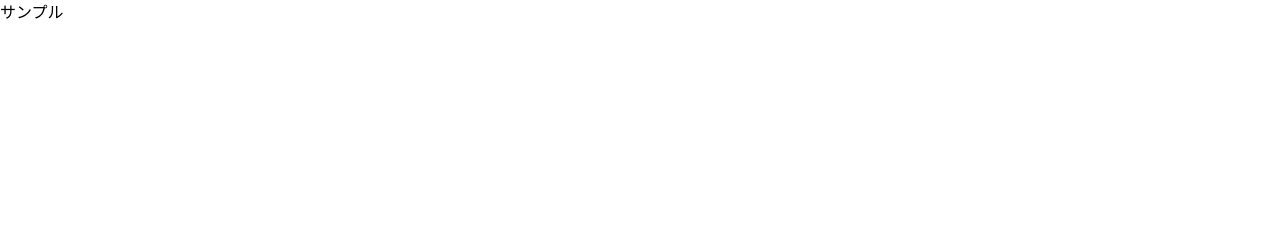
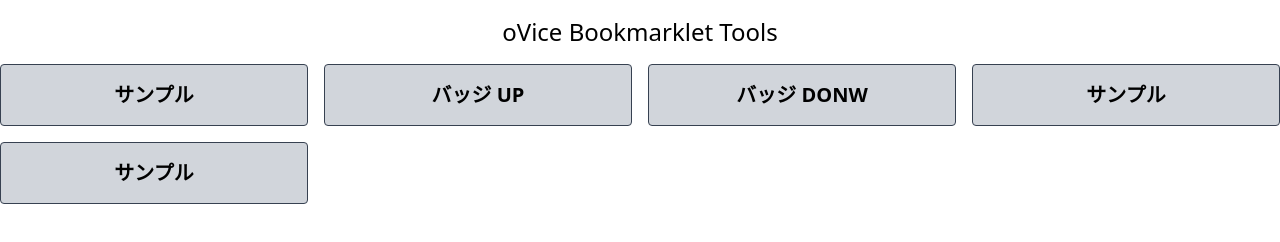
Before and after one commit to cti1650/ovice_bookmarklet_test, a website: page index.html in a window 1280 px wide. Drawn offline with nearby package versions, Linux system fonts and the light colour scheme.

Commit message:
badge編集用スクリプト追加

```diff
--- a/index.html
+++ b/index.html
@@ -7,10 +7,25 @@
     <title>Document</title>
     <script src="https://cdn.tailwindcss.com"></script>
 </head>
-<body class="min-w-screen min-h-screen">
+<body class="container mx-auto">
   <div class="w-full h-full flex flex-col justify-center">
-    <div>
-      <a href='javascript:(()=>{const e=document.title,s=document.createElement("script");s.src="https://cti1650.github.io/bookmarklet_test/src/sample.js",document.body.appendChild(s),document.body.removeChild(s)})();'>サンプル</a>
+    <h1 class="w-full text-center text-2xl py-4">oVice Bookmarklet Tools</h1>
+    <div class="grid grid-cols-2 md:grid-cols-4 grid-flow-row gap-4 text-center">
+      <div class="px-6 py-4 border border-gray-700 rounded bg-gray-300 text-xl font-bold">
+        <a href='javascript:(()=>{const e=document.title,s=document.createElement("script");s.src="https://cti1650.github.io/ovice_bookmarklet_test/src/sample.js",document.body.appendChild(s),document.body.removeChild(s)})();'>サンプル</a>
+      </div>
+      <div class="px-6 py-4 border border-gray-700 rounded bg-gray-300 text-xl font-bold">
+        <a href='javascript:(()=>{const e=document.title,s=document.createElement("script");s.src="https://cti1650.github.io/ovice_bookmarklet_test/src/badge/up.js",document.body.appendChild(s),document.body.removeChild(s)})();'>バッジ UP</a>
+      </div>
+      <div class="px-6 py-4 border border-gray-700 rounded bg-gray-300 text-xl font-bold">
+        <a href='javascript:(()=>{const e=document.title,s=document.createElement("script");s.src="https://cti1650.github.io/ovice_bookmarklet_test/src/badge/down.js",document.body.appendChild(s),document.body.removeChild(s)})();'>バッジ DONW</a>
+      </div>
+      <div class="px-6 py-4 border border-gray-700 rounded bg-gray-300 text-xl font-bold">
+        <a href='javascript:(()=>{const e=document.title,s=document.createElement("script");s.src="https://cti1650.github.io/ovice_bookmarklet_test/src/sample.js",document.body.appendChild(s),document.body.removeChild(s)})();'>サンプル</a>
+      </div>
+      <div class="px-6 py-4 border border-gray-700 rounded bg-gray-300 text-xl font-bold">
+        <a href='javascript:(()=>{const e=document.title,s=document.createElement("script");s.src="https://cti1650.github.io/ovice_bookmarklet_test/src/sample.js",document.body.appendChild(s),document.body.removeChild(s)})();'>サンプル</a>
+      </div>
     </div>
   </div>
 </body>
--- /dev/null
+++ b/src/badge/down.js
@@ -0,0 +1,5 @@
+if(ovice){
+
+}else{
+  alert('oVice内でのみ利用可能です。')
+}
--- /dev/null
+++ b/src/badge/up.js
@@ -0,0 +1,5 @@
+if(ovice){
+
+}else{
+  alert('oVice内でのみ利用可能です。')
+}
```
Also changed, not shown: .gitpod.yml (added).
